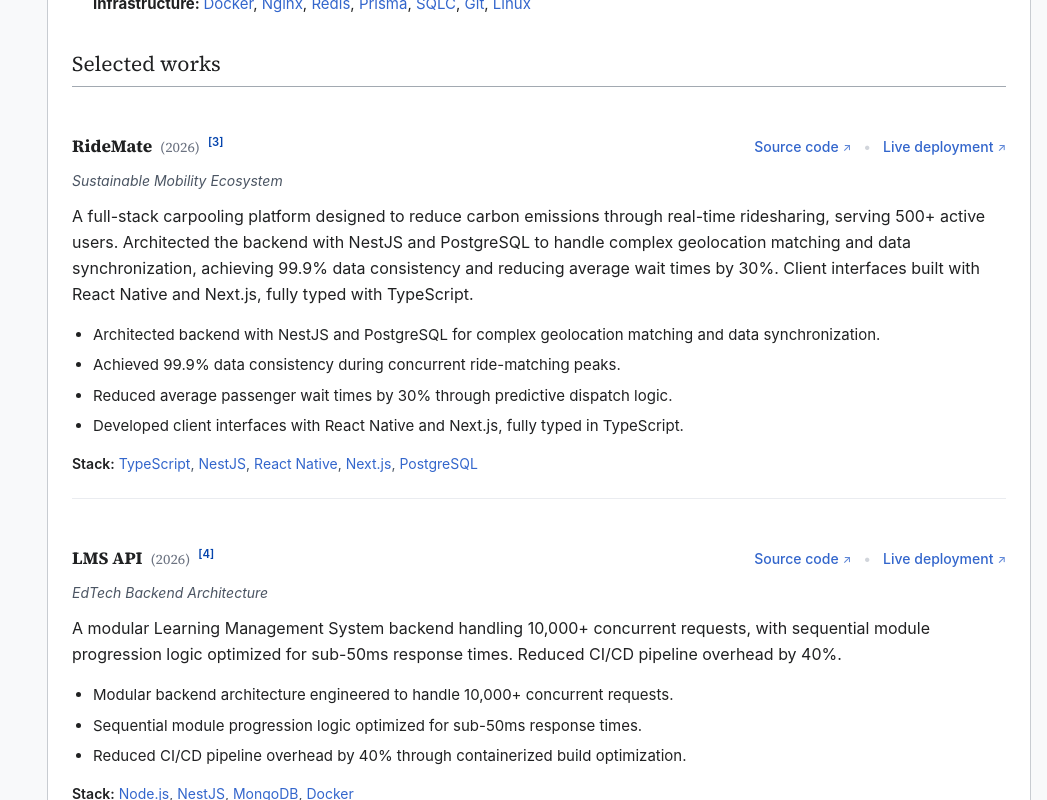
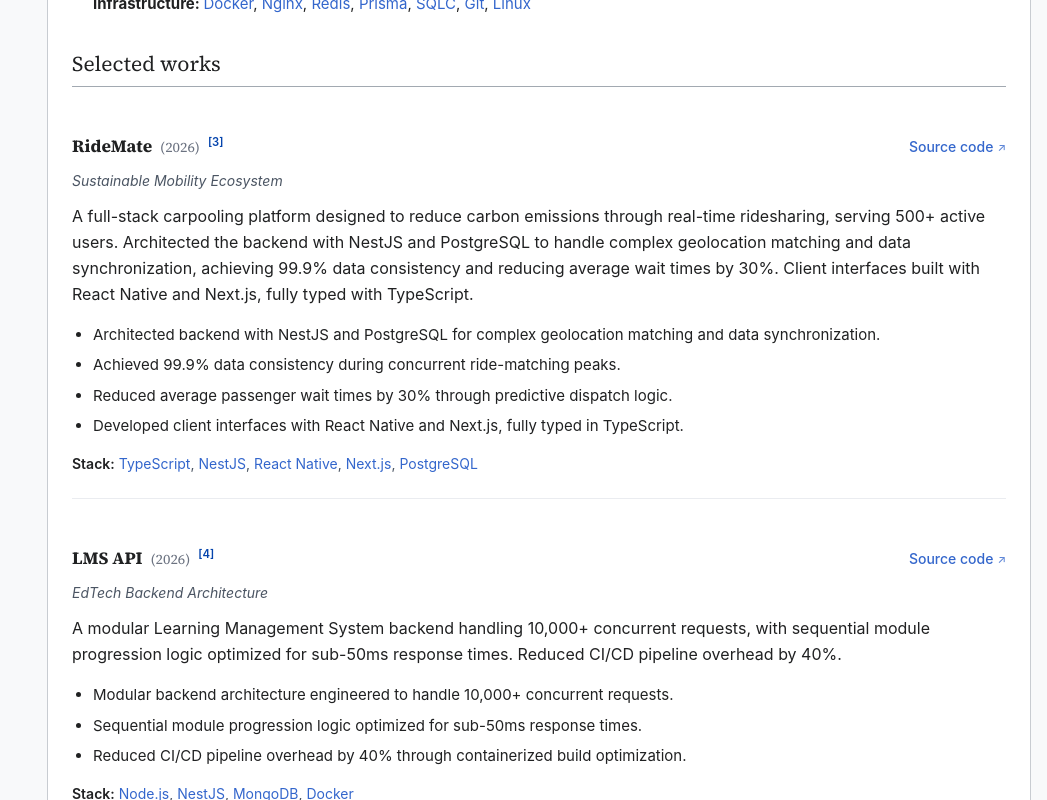
Before and after one commit to Nizarberyan/Portfolio, a React (Vite) app: page / in a window 1280 px wide. Shown: the part 1060-1860 px from the top of the page, without its empty margins (233-1280 px from the left). Built offline with nearby package versions, Linux system fonts and the light colour scheme.

Commit message:
fix: remove live deployment links and ensure full top bar text visibility without truncation

```diff
--- a/src/components/ProjectCard.tsx
+++ b/src/components/ProjectCard.tsx
@@ -34,20 +34,6 @@
               className="wiki-link inline-flex items-center gap-1 font-medium"
             >
               Source code
-              <span className="text-[11px] opacity-80">↗</span>
-            </a>
-          )}
-          {project.githubUrl && project.liveUrl && (
-            <span className="text-gray-300 dark:text-gray-600">•</span>
-          )}
-          {project.liveUrl && (
-            <a
-              href={project.liveUrl}
-              target="_blank"
-              rel="noopener noreferrer"
-              className="wiki-link inline-flex items-center gap-1 font-medium"
-            >
-              Live deployment
               <span className="text-[11px] opacity-80">↗</span>
             </a>
           )}
--- a/src/components/WikiHeader.tsx
+++ b/src/components/WikiHeader.tsx
@@ -104,8 +104,10 @@
                   <text x="25" y="34" fontFamily="Georgia, serif" fontSize="26" fontWeight="bold" fill="#3366cc" textAnchor="middle">W</text>
                 </svg>
                 <span className="mw-logo-container flex flex-col justify-center">
-                  <span className="mw-logo-wordmark text-[#202122] dark:text-[#eaecf0] text-sm sm:text-base md:text-lg font-serif font-bold">WIKIPEDIA</span>
-                  <span className="mw-logo-tagline text-[#54595d] dark:text-[#a2a9b1] normal-case italic text-[9px] sm:text-[10px] hidden xs:block truncate max-w-[120px] sm:max-w-none">
+                  <span className="mw-logo-wordmark text-[#202122] dark:text-[#eaecf0] text-sm sm:text-base md:text-lg font-serif font-bold leading-none">
+                    WIKIPEDIA
+                  </span>
+                  <span className="mw-logo-tagline text-[#54595d] dark:text-[#a2a9b1] normal-case italic text-[10px] sm:text-[11px] leading-tight mt-0.5 whitespace-nowrap">
                     Please don't sue me wikipedia
                   </span>
                 </span>
--- a/src/data/portfolioData.ts
+++ b/src/data/portfolioData.ts
@@ -122,7 +122,6 @@
       "Developed client interfaces with React Native and Next.js, fully typed in TypeScript."
     ],
     techStack: ["TypeScript", "NestJS", "React Native", "Next.js", "PostgreSQL"],
-    liveUrl: "https://ridemate.example.com",
     githubUrl: "https://github.com/Nizarberyan/ridemate",
     citationId: 3,
     featured: true,
@@ -140,7 +139,6 @@
       "Reduced CI/CD pipeline overhead by 40% through containerized build optimization."
     ],
     techStack: ["Node.js", "NestJS", "MongoDB", "Docker"],
-    liveUrl: "https://lms-api-docs.example.com",
     githubUrl: "https://github.com/Nizarberyan/lms-api",
     citationId: 4,
     featured: true,
@@ -158,7 +156,6 @@
       "Built mobile-responsive web interface using Laravel and Tailwind CSS."
     ],
     techStack: ["Laravel", "Gemini AI", "Tailwind CSS", "PHP"],
-    liveUrl: "https://moneymind.example.com",
     githubUrl: "https://github.com/Nizarberyan/moneymind",
     citationId: 5,
     featured: true,
@@ -177,7 +174,6 @@
       "Paired with Zephyr Mobile, a companion client reading audio metadata (including FLAC and Opus) with battery-efficient background syncing."
     ],
     techStack: ["Go", "TimescaleDB", "SQLC", "Docker", "React Native"],
-    liveUrl: "https://zephyr.example.com",
     githubUrl: "https://github.com/Nizarberyan/zephyr",
     citationId: 6,
     featured: true,
```
